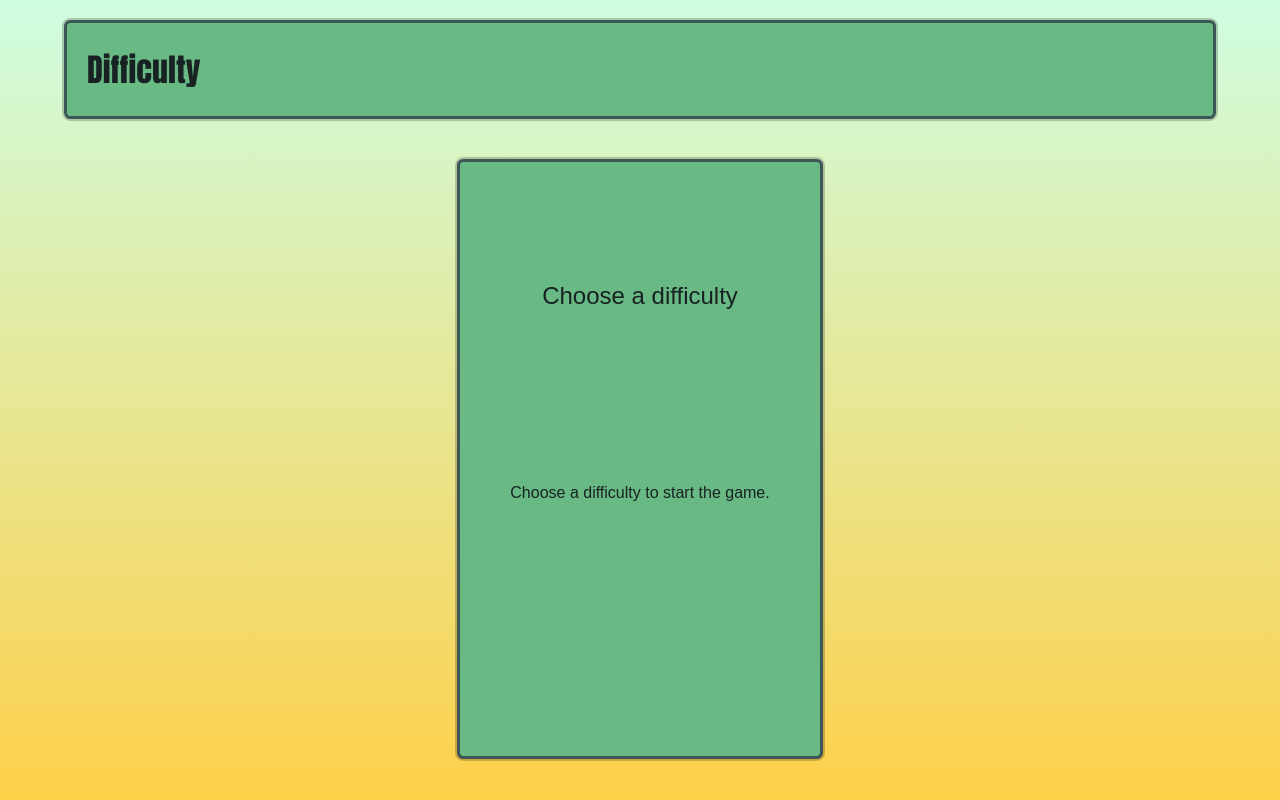
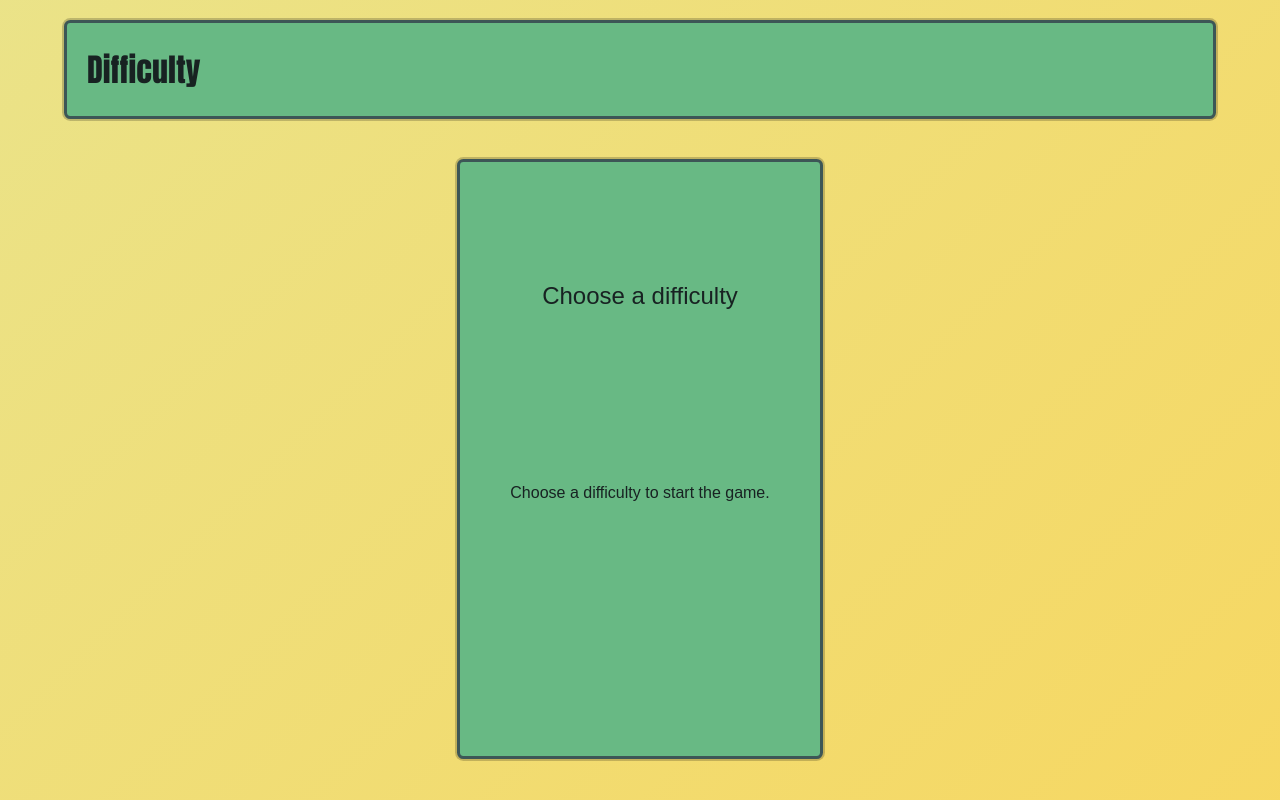
Before and after one commit to FerRomMu/React-QuizzApp-UsingApiRest, a React (Create React App) app: page / in a window 1280 px wide. Built offline with nearby package versions, Linux system fonts and the light colour scheme; no server answers.

Commit message:
Se agrego animacion al fondo.

```diff
--- a/src/App.css
+++ b/src/App.css
@@ -6,12 +6,26 @@
 
 body {
     margin: 0;
-    background: linear-gradient(to top, #FED049, #CFFDE1);
+    background: linear-gradient(-45deg, #FED049, #CFFDE1);
+    background-size: 400% 400%;
+    animation: gradient 15s ease infinite;
     width: 100vw;
     height: 100vh;
     min-width: 500px;
     display: flex;
     justify-content: center;
+}
+
+@keyframes gradient {
+	0% {
+		background-position: 0% 50%;
+	}
+	50% {
+		background-position: 100% 50%;
+	}
+	100% {
+		background-position: 0% 50%;
+	}
 }
 
 /*Boxes*/
@@ -79,4 +93,7 @@
 button {
     display: block;
     width: 100%;
+    height: 2.5em;
+    font-weight: bold;
+    font-size: 1em;
 }
```
